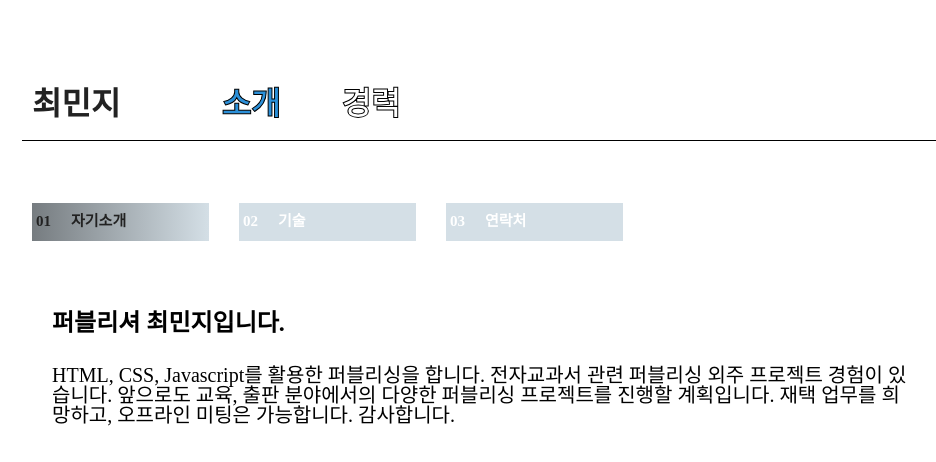
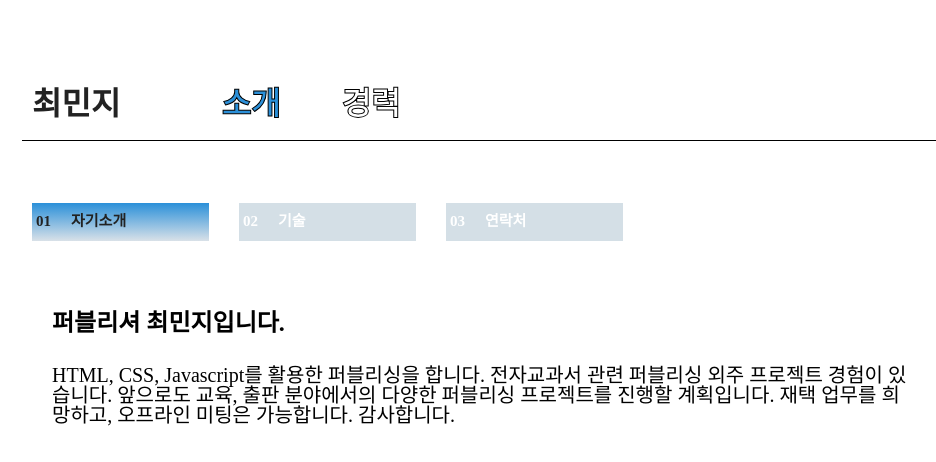
Before and after one commit to write-code-b/portfolio, a React (Create React App) app: page / in a window 1280 px wide. Shown: the top 462 px of the page, without its empty margins (160-1096 px from the left). Built offline with nearby package versions, Linux system fonts and the light colour scheme.

Commit message:
add transition at sticky_nav background

```diff
--- a/src/App.css
+++ b/src/App.css
@@ -238,9 +238,29 @@ main .content {
   color: #ffffff;
 }
 
+@property --startColor {
+  syntax: "<color>";
+  initial-value: #767c80;
+  inherits: false;
+}
+
+@property --endColor {
+  syntax: "<color>";
+  initial-value: #d4dfe6;
+  inherits: false;
+}
+
 .sticky_nav .active,
 .sticky_nav .tab:hover {
-  background-image: linear-gradient(to right, #767c80, #d4dfe6);
+  background: linear-gradient(var(--startColor), var(--endColor));
+  transition: --startColor 2s, --endColor 2s;
+  /* background-image: linear-gradient(to right, #767c80, #d4dfe6); */
+}
+
+.sticky_nav .active,
+.sticky_nav .tab:hover {
+  --startColor: #2b90d9;
+  --endColor: #d9e1e8;
 }
 
 .sticky_nav .active a {
```
